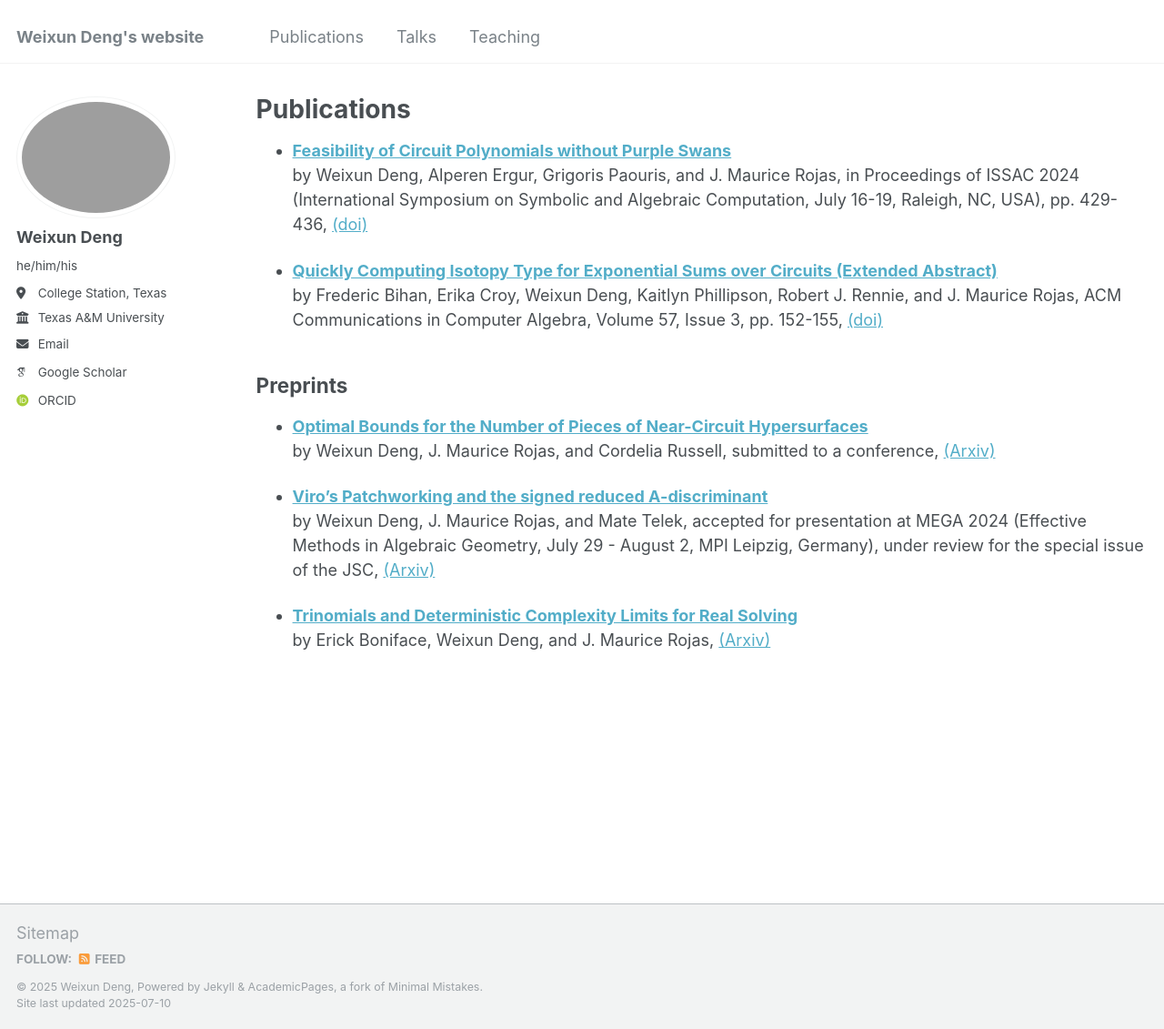
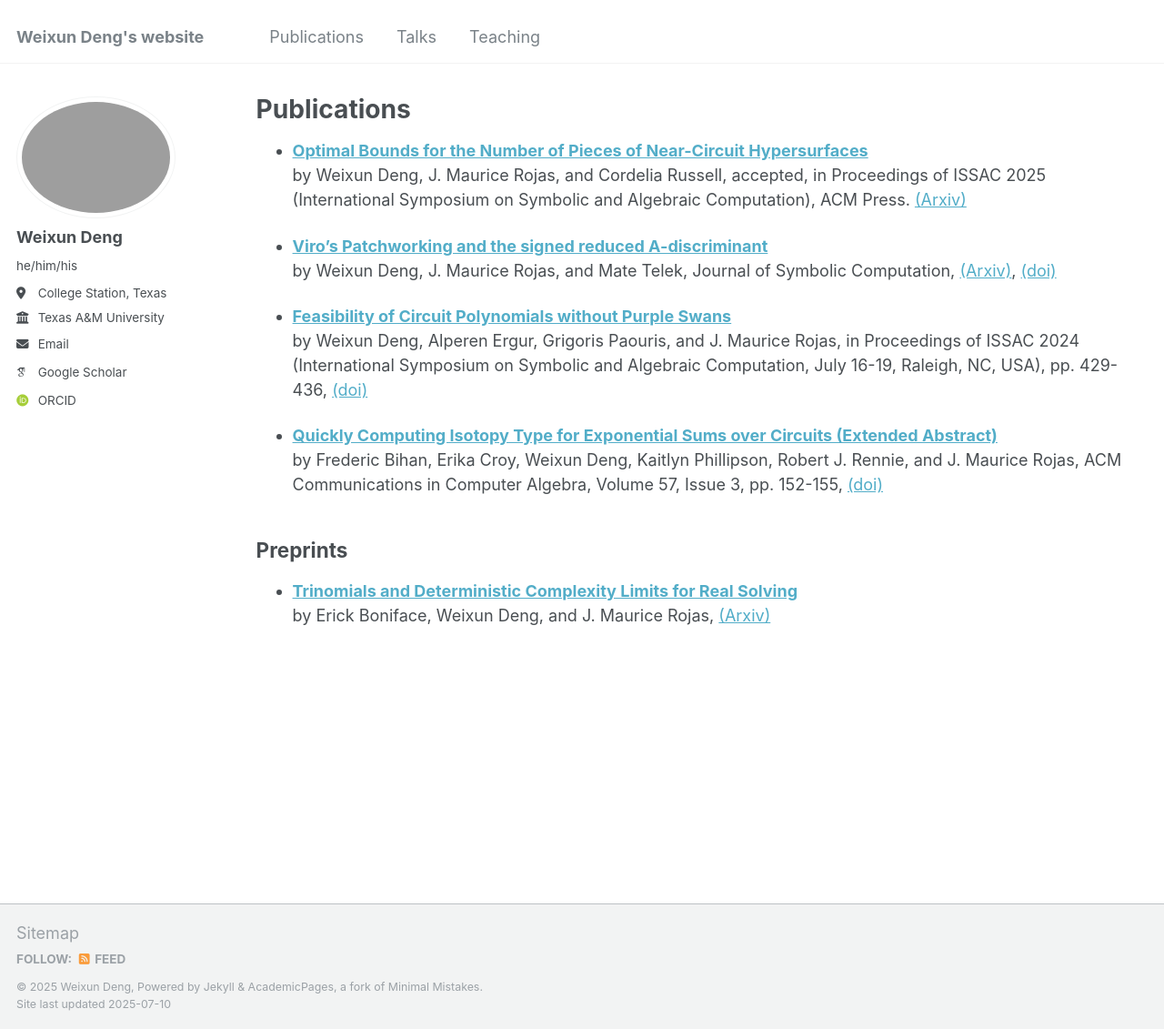
Before and after one commit to WeixunDeng/weixundeng.github.io, a Jekyll site: the page built from _pages/publications.md, in a window 1280 px wide and 1131 px high. Shown: the whole window at 91% size. Built offline with Jekyll 4.4.1, drawn with Linux system fonts in a browser that asks for light colours; some web fonts are replaced.

Commit message:
Update publications.md

```diff
--- a/_pages/publications.md
+++ b/_pages/publications.md
@@ -6,7 +6,13 @@ author_profile: true
 ---
 
 
+* <a href="/files/3p.pdf" target="_blank">**Optimal Bounds for the Number of Pieces of Near-Circuit Hypersurfaces**<a/> <br/>
+by Weixun Deng, J. Maurice Rojas, and Cordelia Russell,
+accepted, in Proceedings of ISSAC 2025 (International Symposium on Symbolic and Algebraic Computation), ACM Press. <a href="https://arxiv.org/abs/2502.10590" target="_blank">(Arxiv)</a>
 
+* <a href="/files/sa.pdf" target="_blank">**Viro's Patchworking and the signed reduced A-discriminant**<a/> <br/>
+by Weixun Deng, J. Maurice Rojas, and Mate Telek,
+Journal of Symbolic Computation,  <a href="https://arxiv.org/abs/2403.08497" target="_blank">(Arxiv)</a>, <a href="https://doi.org/10.1016/j.jsc.2025.102462" target="_blank">(doi)</a>
 
 * <a href="/files/rb4.pdf" target="_blank">**Feasibility of Circuit Polynomials without Purple Swans**<a/> <br/>
 by Weixun Deng, Alperen Ergur, Grigoris Paouris, and J. Maurice Rojas,
@@ -17,14 +23,7 @@ by Frederic Bihan, Erika Croy, Weixun Deng, Kaitlyn Phillipson, Robert J. Rennie
 ACM Communications in Computer Algebra, Volume 57, Issue 3, pp. 152-155,  <a href="https://dl.acm.org/doi/10.1145/3637529.3637538" target="_blank">(doi)</a>
 
 ## Preprints ##
-* <a href="/files/3p.pdf" target="_blank">**Optimal Bounds for the Number of Pieces of Near-Circuit Hypersurfaces**<a/> <br/>
-by Weixun Deng, J. Maurice Rojas, and Cordelia Russell,
-submitted to a conference, <a href="https://arxiv.org/abs/2502.10590" target="_blank">(Arxiv)</a>
 
-* <a href="/files/sa.pdf" target="_blank">**Viro's Patchworking and the signed reduced A-discriminant**<a/> <br/>
-by Weixun Deng, J. Maurice Rojas, and Mate Telek,
-accepted for presentation at MEGA 2024 (Effective Methods in Algebraic Geometry, July 29 - August 2, MPI Leipzig, Germany), under review for the special issue of the
-JSC,  <a href="https://arxiv.org/abs/2403.08497" target="_blank">(Arxiv)</a>
 
 * <a href="/files/rea.pdf" target="_blank">**Trinomials and Deterministic Complexity Limits for Real Solving**<a/> <br/>
 by Erick Boniface, Weixun Deng, and J. Maurice Rojas,  <a href="https://arxiv.org/abs/2202.06115" target="_blank">(Arxiv)</a>
```
